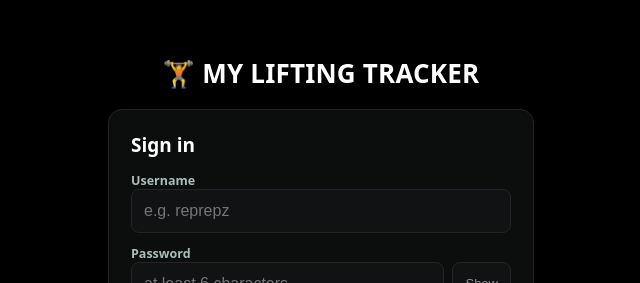
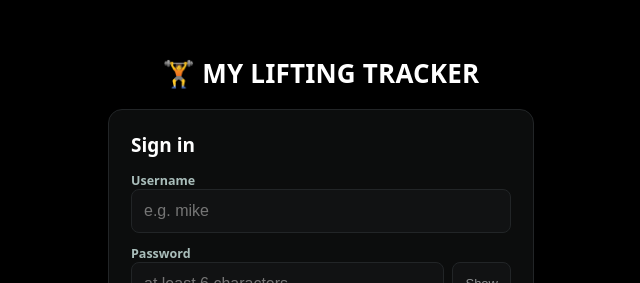
Before and after one commit to RepRepz/lifting-tracker, a React (Vite) app: page / in a window 1280 px wide. Shown: the part 150-433 px from the top of the page, without its empty margins (319-959 px from the left). Built offline with nearby package versions, Linux system fonts and the light colour scheme.

Commit message:
Friendlier username placeholder
Co-Authored-By: Claude Fable 5 <noreply@anthropic.com>

```diff
--- a/src/AuthScreen.jsx
+++ b/src/AuthScreen.jsx
@@ -154,7 +154,7 @@ export default function AuthScreen() {
           <input
             style={inp} value={username} onChange={(e) => setUsername(e.target.value)}
             name="username" autoComplete="username" autoCapitalize="none" spellCheck={false}
-            placeholder="e.g. reprepz" disabled={mode === "forgot" && !!fq}
+            placeholder="e.g. mike" disabled={mode === "forgot" && !!fq}
           />
         </label>
 
```
